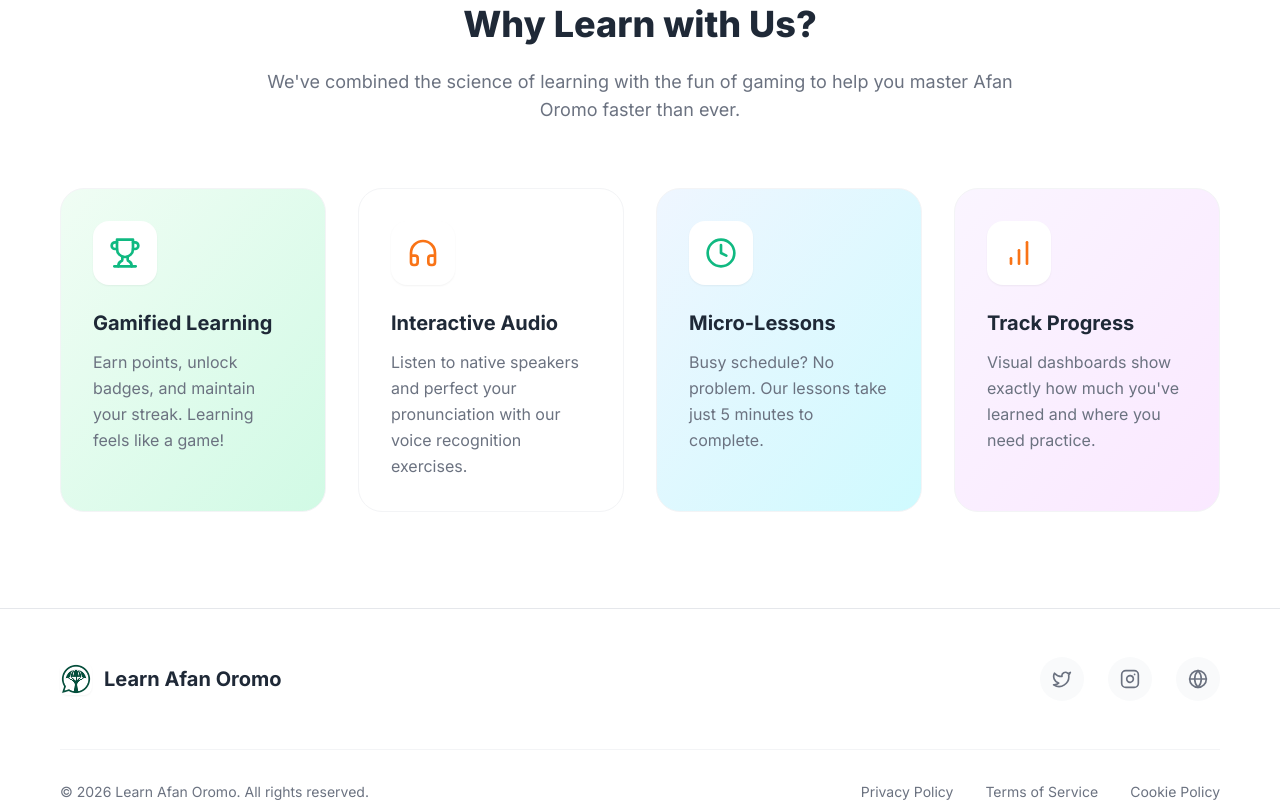
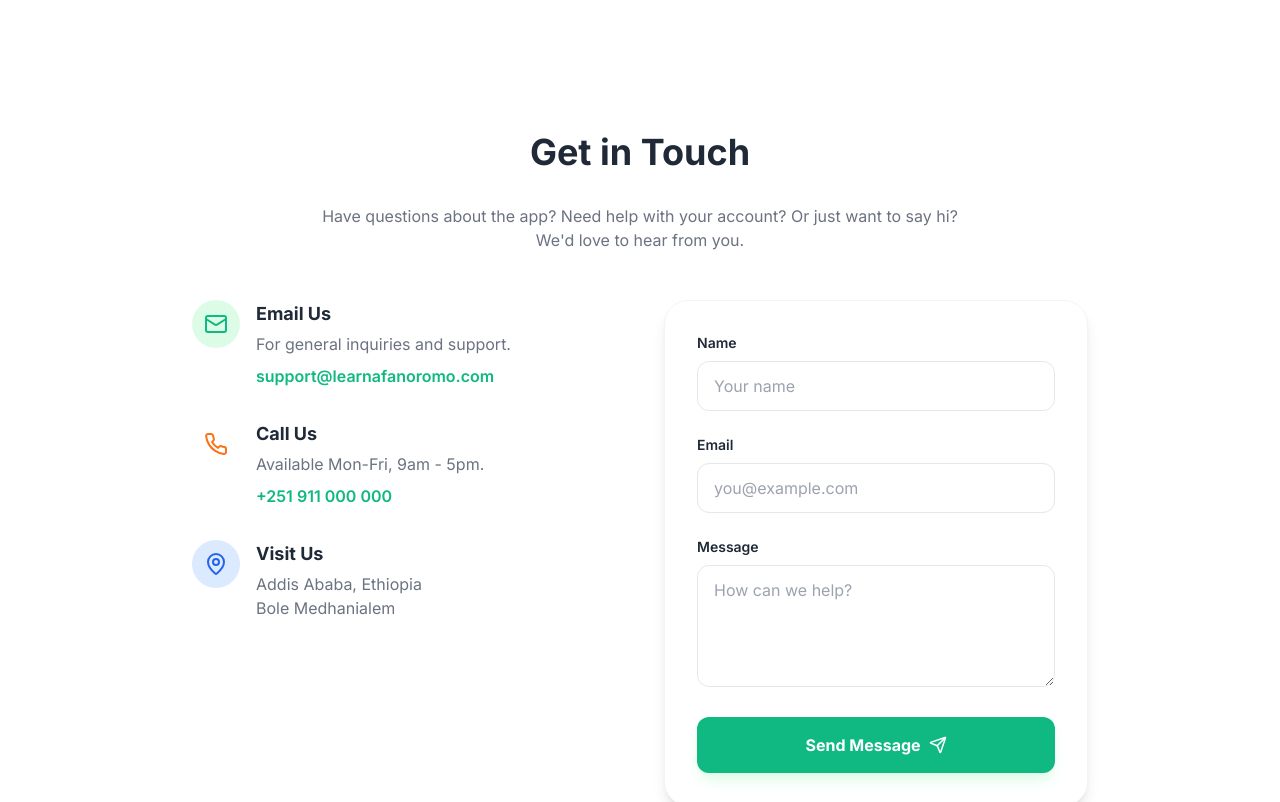
Before and after one commit to AbelMelese/LearnAfanOromoWeb, a React (Vite) app: page / in a window 1280 px wide. Shown: the part 900-1702 px from the top of the page. Built offline with nearby package versions, Linux system fonts and the light colour scheme.

Commit message:
removed a section

```diff
--- a/src/components/Features.jsx
+++ b/src/components/Features.jsx
@@ -1,69 +1,95 @@
 import React from 'react';
-import { motion } from 'framer-motion';
-import { Trophy, Headphones, Clock, BarChart } from 'lucide-react';
-
-const features = [
-    {
-        icon: <Trophy className="w-8 h-8 text-[var(--color-primary)]" />,
-        title: 'Gamified Learning',
-        description: 'Earn points, unlock badges, and maintain your streak. Learning feels like a game!',
-        gradient: 'from-green-50 to-emerald-100',
-    },
-    {
-        icon: <Headphones className="w-8 h-8 text-[var(--color-orange)]" />,
-        title: 'Interactive Audio',
-        description: 'Listen to native speakers and perfect your pronunciation with our voice recognition exercises.',
-        gradient: 'from-orange-50 to-amber-100',
-    },
-    {
-        icon: <Clock className="w-8 h-8 text-[var(--color-primary)]" />,
-        title: 'Micro-Lessons',
-        description: 'Busy schedule? No problem. Our lessons take just 5 minutes to complete.',
-        gradient: 'from-blue-50 to-cyan-100', // Just for variety, though primary/orange are main
-    },
-    {
-        icon: <BarChart className="w-8 h-8 text-[var(--color-orange)]" />,
-        title: 'Track Progress',
-        description: 'Visual dashboards show exactly how much you\'ve learned and where you need practice.',
-        gradient: 'from-purple-50 to-fuchsia-100',
-    },
-];
+import { Mail, Phone, MapPin, Send } from 'lucide-react';
 
 const Features = () => {
     return (
-        <section id="features" className="py-24 bg-[var(--color-background)] relative overflow-hidden">
-            <div className="container mx-auto px-4">
-                <div className="text-center max-w-3xl mx-auto mb-16">
-                    <h2 className="text-4xl font-extrabold text-[var(--color-text-dark)] mb-6">
-                        Why Learn with Us?
-                    </h2>
-                    <p className="text-lg text-[var(--color-text-gray)]">
-                        We've combined the science of learning with the fun of gaming to help you master Afan Oromo faster than ever.
-                    </p>
-                </div>
+        <section id="contact" className="py-24 bg-[var(--color-background)] relative overflow-hidden">
+            <div className="pt-32 pb-20 bg-[var(--color-background)]">
+                <div className="container mx-auto px-4">
+                    <div className="max-w-4xl mx-auto">
+                        <h1 className="text-4xl font-bold text-[var(--color-text-dark)] mb-8 text-center">Get in Touch</h1>
+                        <p className="text-[var(--color-text-gray)] text-center mb-12 max-w-2xl mx-auto">
+                            Have questions about the app? Need help with your account? Or just want to say hi? We'd love to hear from you.
+                        </p>
 
-                <div className="grid grid-cols-1 md:grid-cols-2 lg:grid-cols-4 gap-8">
-                    {features.map((feature, index) => (
-                        <motion.div
-                            key={index}
-                            initial={{ opacity: 0, y: 30 }}
-                            whileInView={{ opacity: 1, y: 0 }}
-                            viewport={{ once: true }}
-                            transition={{ delay: index * 0.1, duration: 0.5 }}
-                            whileHover={{ y: -10 }}
-                            className={`p-8 rounded-3xl border border-gray-100 bg-gradient-to-br ${feature.gradient} hover:shadow-xl transition-all duration-300 relative group`}
-                        >
-                            <div className="w-16 h-16 bg-white rounded-2xl flex items-center justify-center shadow-sm mb-6 group-hover:scale-110 transition-transform duration-300">
-                                {feature.icon}
+                        <div className="grid grid-cols-1 md:grid-cols-2 gap-12">
+                            {/* Contact Info */}
+                            <div className="space-y-8">
+                                <div className="flex items-start gap-4">
+                                    <div className="w-12 h-12 bg-green-100 rounded-full flex items-center justify-center text-[var(--color-primary)] shrink-0">
+                                        <Mail size={24} />
+                                    </div>
+                                    <div>
+                                        <h3 className="font-bold text-lg text-[var(--color-text-dark)] mb-1">Email Us</h3>
+                                        <p className="text-[var(--color-text-gray)] mb-2">For general inquiries and support.</p>
+                                        <a href="mailto:support@learnafanoromo.com" className="text-[var(--color-primary)] font-semibold hover:underline">
+                                            support@learnafanoromo.com
+                                        </a>
+                                    </div>
+                                </div>
+
+                                <div className="flex items-start gap-4">
+                                    <div className="w-12 h-12 bg-orange-100 rounded-full flex items-center justify-center text-[var(--color-orange)] shrink-0">
+                                        <Phone size={24} />
+                                    </div>
+                                    <div>
+                                        <h3 className="font-bold text-lg text-[var(--color-text-dark)] mb-1">Call Us</h3>
+                                        <p className="text-[var(--color-text-gray)] mb-2">Available Mon-Fri, 9am - 5pm.</p>
+                                        <a href="tel:+251911000000" className="text-[var(--color-primary)] font-semibold hover:underline">
+                                            +251 911 000 000
+                                        </a>
+                                    </div>
+                                </div>
+
+                                <div className="flex items-start gap-4">
+                                    <div className="w-12 h-12 bg-blue-100 rounded-full flex items-center justify-center text-blue-600 shrink-0">
+                                        <MapPin size={24} />
+                                    </div>
+                                    <div>
+                                        <h3 className="font-bold text-lg text-[var(--color-text-dark)] mb-1">Visit Us</h3>
+                                        <p className="text-[var(--color-text-gray)]">
+                                            Addis Ababa, Ethiopia<br />
+                                            Bole Medhanialem
+                                        </p>
+                                    </div>
+                                </div>
                             </div>
-                            <h3 className="text-xl font-bold text-[var(--color-text-dark)] mb-3">
-                                {feature.title}
-                            </h3>
-                            <p className="text-[var(--color-text-gray)] leading-relaxed">
-                                {feature.description}
-                            </p>
-                        </motion.div>
-                    ))}
+
+                            {/* Contact Form */}
+                            <form className="bg-white p-8 rounded-3xl shadow-lg border border-gray-100">
+                                <div className="mb-6">
+                                    <label htmlFor="name" className="block text-sm font-semibold text-[var(--color-text-dark)] mb-2">Name</label>
+                                    <input
+                                        type="text"
+                                        id="name"
+                                        className="w-full px-4 py-3 rounded-xl border border-gray-200 focus:outline-none focus:ring-2 focus:ring-[var(--color-primary)] focus:border-transparent transition-all"
+                                        placeholder="Your name"
+                                    />
+                                </div>
+                                <div className="mb-6">
+                                    <label htmlFor="email" className="block text-sm font-semibold text-[var(--color-text-dark)] mb-2">Email</label>
+                                    <input
+                                        type="email"
+                                        id="email"
+                                        className="w-full px-4 py-3 rounded-xl border border-gray-200 focus:outline-none focus:ring-2 focus:ring-[var(--color-primary)] focus:border-transparent transition-all"
+                                        placeholder="you@example.com"
+                                    />
+                                </div>
+                                <div className="mb-6">
+                                    <label htmlFor="message" className="block text-sm font-semibold text-[var(--color-text-dark)] mb-2">Message</label>
+                                    <textarea
+                                        id="message"
+                                        rows="4"
+                                        className="w-full px-4 py-3 rounded-xl border border-gray-200 focus:outline-none focus:ring-2 focus:ring-[var(--color-primary)] focus:border-transparent transition-all"
+                                        placeholder="How can we help?"
+                                    ></textarea>
+                                </div>
+                                <button type="button" className="w-full py-4 bg-[var(--color-primary)] text-white font-bold rounded-xl hover:bg-[var(--color-orange)] transition-colors shadow-lg shadow-green-100 flex items-center justify-center gap-2">
+                                    Send Message <Send size={18} />
+                                </button>
+                            </form>
+                        </div>
+                    </div>
                 </div>
             </div>
         </section>
```
